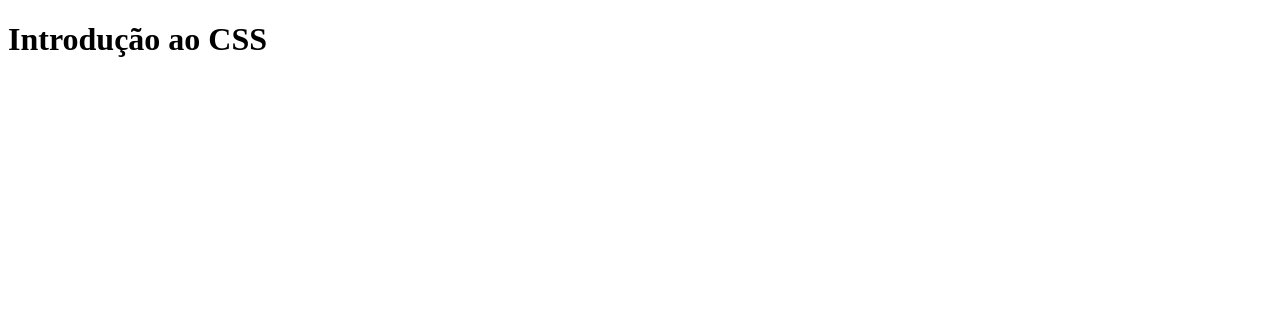
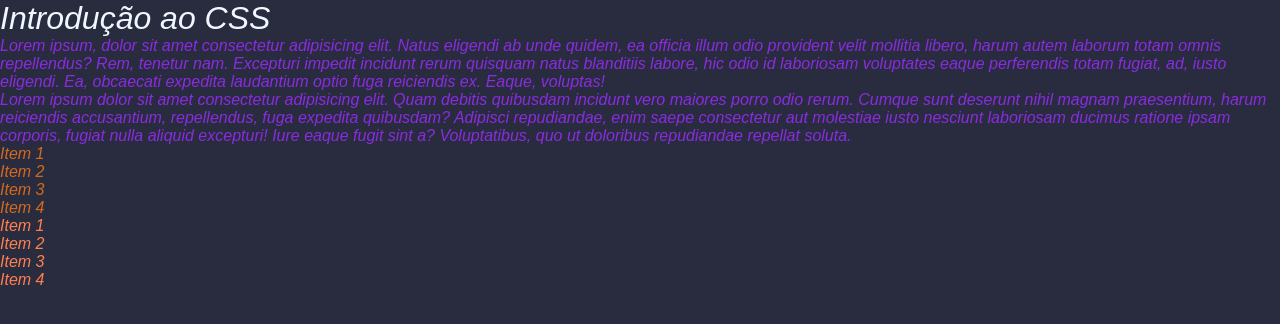
Before and after one commit to JeffinhoTeles/CoderHouse, a plain HTML site: page Aula_10/index.html in a window 1280 px wide. Drawn offline with Linux system fonts and the light colour scheme.

Commit message:
Aula 10 usos do css em geral

```diff
--- a/Aula_10/index.html
+++ b/Aula_10/index.html
@@ -3,9 +3,41 @@
   <head>
     <meta charset="UTF-8" />
     <meta name="viewport" content="width=device-width, initial-scale=1.0" />
+    <link rel="stylesheet" type="text/css" href="style.css" />
     <title>Introdução ao CSS</title>
   </head>
   <body>
     <h1>Introdução ao CSS</h1>
+    <p class="desafio">
+      Lorem ipsum, dolor sit amet consectetur adipisicing elit. Natus eligendi
+      ab unde quidem, ea officia illum odio provident velit mollitia libero,
+      harum autem laborum totam omnis repellendus? Rem, tenetur nam. Excepturi
+      impedit incidunt rerum quisquam natus blanditiis labore, hic odio id
+      laboriosam voluptates eaque perferendis totam fugiat, ad, iusto eligendi.
+      Ea, obcaecati expedita laudantium optio fuga reiciendis ex. Eaque,
+      voluptas!
+    </p>
+    <p class="desafio">
+      Lorem ipsum dolor sit amet consectetur adipisicing elit. Quam debitis
+      quibusdam incidunt vero maiores porro odio rerum. Cumque sunt deserunt
+      nihil magnam praesentium, harum reiciendis accusantium, repellendus, fuga
+      expedita quibusdam? Adipisci repudiandae, enim saepe consectetur aut
+      molestiae iusto nesciunt laboriosam ducimus ratione ipsam corporis, fugiat
+      nulla aliquid excepturi! Iure eaque fugit sint a? Voluptatibus, quo ut
+      doloribus repudiandae repellat soluta.
+    </p>
+    <ul id="lista1">
+      <li>Item 1</li>
+      <li>Item 2</li>
+      <li>Item 3</li>
+      <li>Item 4</li>
+    </ul>
+
+    <ul id="lista2">
+      <li>Item 1</li>
+      <li>Item 2</li>
+      <li>Item 3</li>
+      <li>Item 4</li>
+    </ul>
   </body>
 </html>
--- /dev/null
+++ b/Aula_10/style.css
@@ -0,0 +1,41 @@
+*{ /*     *-> quer dizer tudo          */
+    margin: 0;
+    padding: 0;
+}
+
+
+.desafio{ /*isso é uma classe*/
+   color: blueviolet;
+   font-style: italic;
+   font-family: fantasy;
+   font-size: 12;
+}
+
+#lista1{/*isso é um ID*/
+   color: chocolate;
+   font-style: italic;
+   font-weight: 100;
+   font-family: fantasy;
+   font-size: 12;
+}
+
+#lista2{
+  color: coral;
+  font-style: italic;
+  font-weight: 100;
+  font-family: fantasy;
+  font-size: 12;
+}
+
+h1{
+    color: aliceblue;
+    font-style: italic;
+    font-weight: 300;
+    font-family: fantasy;
+    font-size: 20;
+}
+
+body{/*isso é com o elemento*/
+    background-color:#292c3e;
+}
+/*!important, é para priorizar o que eu quero*/
```
